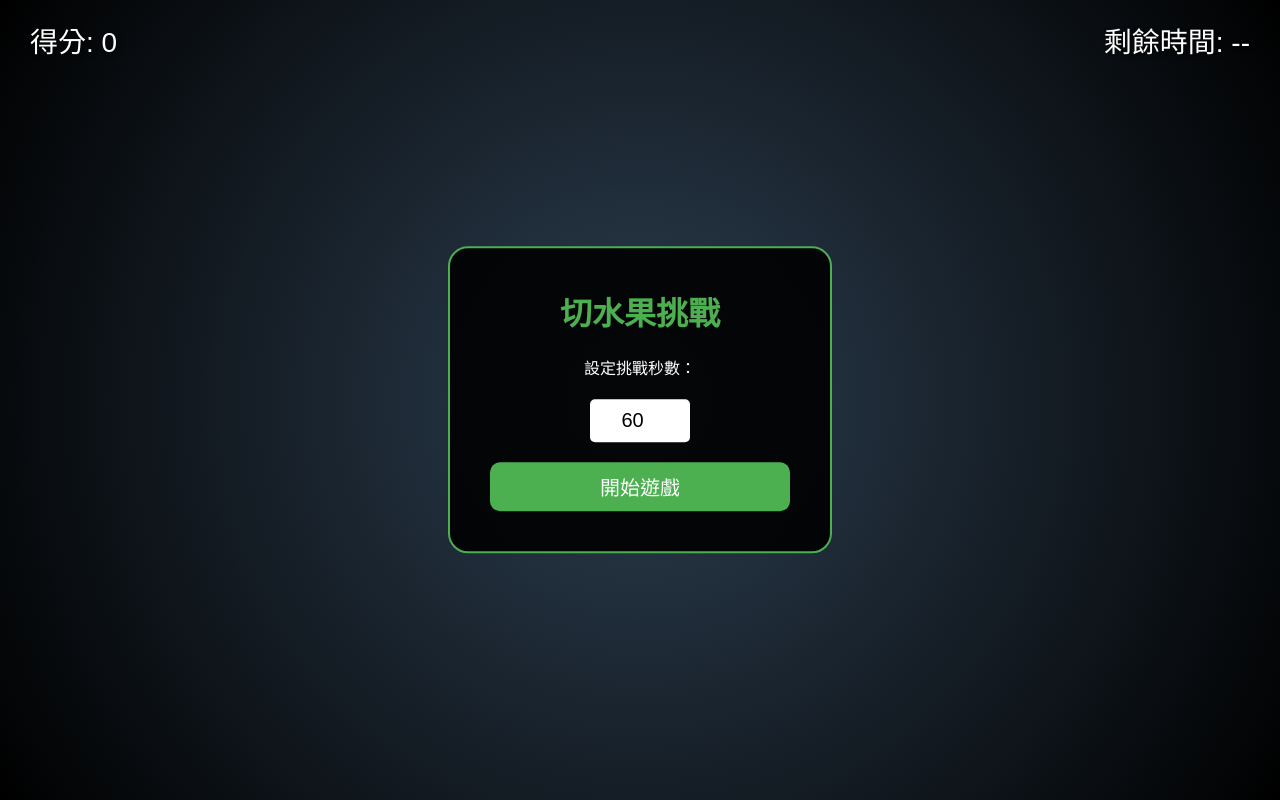
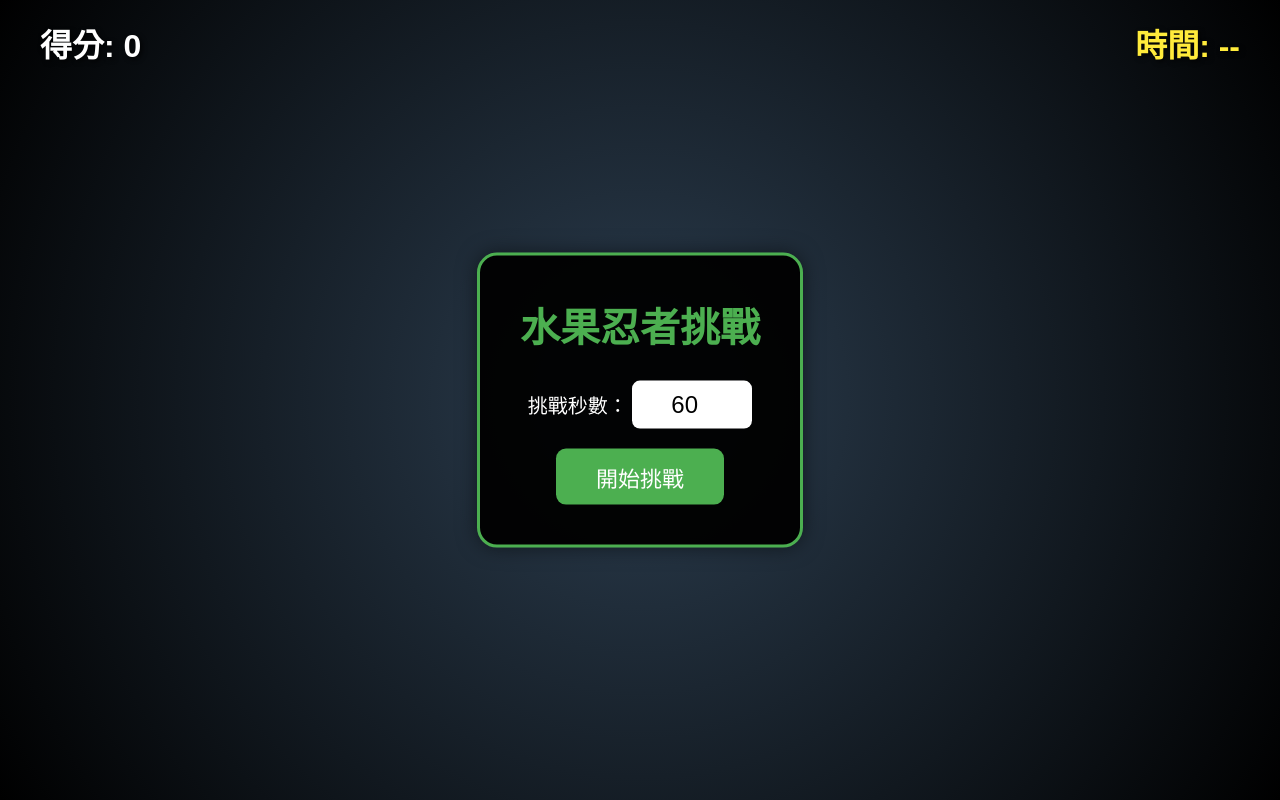
Before and after one commit to s114312-source/s114312-source.github.io, a plain HTML site: page index.html in a window 1280 px wide. Drawn offline with Linux system fonts and the light colour scheme.

Commit message:
Update index.html

```diff
--- a/index.html
+++ b/index.html
@@ -8,44 +8,48 @@
         body {
             margin: 0; padding: 0; overflow: hidden;
             background-color: #1a1a1a; user-select: none;
-            font-family: 'Microsoft JhengHei', Arial, sans-serif;
+            font-family: 'Arial', 'Microsoft JhengHei', sans-serif;
         }
         #game-container { position: relative; width: 100vw; height: 100vh; }
 
-        /* HUD 樣式 (分數與計時) */
+        /* UI 顯示層 (分數與時間) */
         #hud {
             position: absolute; top: 20px; width: 100%;
             display: flex; justify-content: space-between;
-            padding: 0 30px; box-sizing: border-box;
-            color: white; font-size: 28px; z-index: 5;
-            pointer-events: none; text-shadow: 2px 2px 4px rgba(0,0,0,0.8);
+            padding: 0 40px; box-sizing: border-box;
+            z-index: 50; /* 確保在最前方 */
+            pointer-events: none;
         }
-        #timer { color: #ffeb3b; }
+        .info-text {
+            color: white; font-size: 32px; font-weight: bold;
+            text-shadow: 2px 2px 5px rgba(0,0,0,0.8);
+        }
+        #timer-display { color: #ffeb3b; }
 
         canvas { display: block; background: radial-gradient(circle, #2c3e50 0%, #000000 100%); }
 
-        /* 選單與結束畫面的通用樣式 */
+        /* 選單與結束畫面 */
         .overlay {
             position: absolute; top: 50%; left: 50%;
             transform: translate(-50%, -50%);
-            background: rgba(0, 0, 0, 0.9);
+            background: rgba(0, 0, 0, 0.95);
             color: white; padding: 40px; border-radius: 20px;
-            text-align: center; z-index: 100; border: 2px solid #4caf50;
-            min-width: 300px;
+            text-align: center; z-index: 100; border: 3px solid #4caf50;
+            box-shadow: 0 0 20px rgba(0,0,0,0.5);
         }
 
-        h1 { margin-top: 0; color: #4caf50; }
+        h1 { margin-top: 0; color: #4caf50; font-size: 40px; }
+        .input-group { margin: 20px 0; }
         input {
-            width: 80px; padding: 10px; font-size: 20px;
-            border-radius: 5px; border: none; text-align: center;
-            margin: 20px 0;
+            width: 100px; padding: 10px; font-size: 24px;
+            border-radius: 8px; border: none; text-align: center;
         }
         button {
             background: #4caf50; color: white; border: none;
-            padding: 10px 30px; font-size: 20px; cursor: pointer;
-            border-radius: 10px; transition: 0.3s; width: 100%;
+            padding: 12px 40px; font-size: 22px; cursor: pointer;
+            border-radius: 10px; transition: 0.2s;
         }
-        button:hover { background: #45a049; }
+        button:hover { background: #45a049; transform: scale(1.05); }
 
         #game-over-ui { display: none; border-color: #ff5252; }
         #game-over-ui h1 { color: #ff5252; }
@@ -55,21 +59,23 @@
 
     <div id="game-container">
         <div id="hud">
-            <div id="score-display">得分: 0</div>
-            <div id="timer-display">剩餘時間: --</div>
+            <div id="score-display" class="info-text">得分: 0</div>
+            <div id="timer-display" class="info-text">時間: --</div>
         </div>
 
         <div id="start-menu" class="overlay">
-            <h1>切水果挑戰</h1>
-            <label for="time-input">設定挑戰秒數：</label><br>
-            <input type="number" id="time-input" value="60" min="5" max="999"><br>
-            <button onclick="initGame()">開始遊戲</button>
+            <h1>水果忍者挑戰</h1>
+            <div class="input-group">
+                <label style="font-size: 20px;">挑戰秒數：</label>
+                <input type="number" id="time-input" value="60" min="5">
+            </div>
+            <button onclick="pressStart()">開始挑戰</button>
         </div>
 
         <div id="game-over-ui" class="overlay">
-            <h1>時間到！</h1>
-            <p id="final-score-text" style="font-size: 24px;">最終得分: 0</p>
-            <button onclick="showMenu()">回主選單</button>
+            <h1>時間結束</h1>
+            <p id="final-score-text" style="font-size: 30px; margin: 20px 0;">最終得分: 0</p>
+            <button onclick="backToMenu()">返回選單</button>
         </div>
 
         <canvas id="gameCanvas"></canvas>
@@ -92,7 +98,6 @@
         window.addEventListener('resize', resize);
         resize();
 
-        // 遊戲狀態變數
         let score = 0;
         let timeLeft = 0;
         let gameActive = false;
@@ -100,49 +105,44 @@
         let slicedPieces = [];
         let mousePath = [];
         let timerInterval;
-        const gravity = 0.25;
-        const maxPathLength = 8;
+        const gravity = 0.28;
+        const maxPathLength = 10;
         const fruitList = ['🍎', '🍊', '🍉', '🍍', '🍓', '🥝', '🍇', '🍋'];
 
-        // 顯示主選單
-        function showMenu() {
+        function backToMenu() {
             gameOverUI.style.display = "none";
             startMenu.style.display = "block";
             ctx.clearRect(0, 0, canvas.width, canvas.height);
         }
 
-        // 初始化遊戲 (讀取自訂時間)
-        function initGame() {
-            let customTime = parseInt(timeInput.value);
-            if (isNaN(customTime) || customTime < 5) {
-                alert("請輸入至少 5 秒以上的時間！");
-                return;
-            }
+        function pressStart() {
+            let val = parseInt(timeInput.value);
+            if (isNaN(val) || val < 5) val = 60;
 
             score = 0;
-            timeLeft = customTime;
+            timeLeft = val;
             gameActive = true;
             fruits = [];
             slicedPieces = [];
             mousePath = [];
 
             scoreDisplay.innerText = `得分: ${score}`;
-            timerDisplay.innerText = `剩餘時間: ${timeLeft}`;
+            timerDisplay.innerText = `時間: ${timeLeft}`;
 
             startMenu.style.display = "none";
             gameOverUI.style.display = "none";
 
-            // 啟動計時器
-            clearInterval(timerInterval);
+            // 啟動倒數計時器
+            if (timerInterval) clearInterval(timerInterval);
             timerInterval = setInterval(() => {
                 if (gameActive) {
                     timeLeft--;
-                    timerDisplay.innerText = `剩餘時間: ${timeLeft}`;
+                    timerDisplay.innerText = `時間: ${timeLeft}`;
                     if (timeLeft <= 0) endGame();
                 }
             }, 1000);
 
-            animate();
+            requestAnimationFrame(animate);
         }
 
         function endGame() {
@@ -152,17 +152,16 @@
             gameOverUI.style.display = "block";
         }
 
-        // --- 核心類別 ---
         class Fruit {
             constructor() {
                 this.radius = 45;
-                this.x = Math.random() * (canvas.width - 100) + 50;
+                this.x = Math.random() * (canvas.width - 150) + 75;
                 this.y = canvas.height + 50;
-                this.speedY = -(Math.random() * 5 + 13);
-                this.speedX = (Math.random() - 0.5) * 6;
+                this.speedY = -(Math.random() * 6 + 13);
+                this.speedX = (Math.random() - 0.5) * 8;
                 this.char = fruitList[Math.floor(Math.random() * fruitList.length)];
                 this.angle = 0;
-                this.rotationSpeed = (Math.random() - 0.5) * 0.1;
+                this.rotationSpeed = (Math.random() - 0.5) * 0.12;
             }
             update() {
                 this.speedY += gravity;
@@ -174,7 +173,7 @@
                 ctx.save();
                 ctx.translate(this.x, this.y);
                 ctx.rotate(this.angle);
-                ctx.font = "60px Arial";
+                ctx.font = "65px Arial";
                 ctx.textAlign = "center";
                 ctx.textBaseline = "middle";
                 ctx.fillText(this.char, 0, 0);
@@ -195,19 +194,19 @@
             }
             update() {
                 this.speedY += gravity; this.x += this.speedX; this.y += this.speedY;
-                this.opacity -= 0.02;
+                this.opacity -= 0.025;
             }
             draw() {
                 ctx.save();
                 ctx.globalAlpha = Math.max(0, this.opacity);
                 ctx.translate(this.x, this.y);
                 ctx.rotate(this.angle);
-                ctx.font = "60px Arial";
+                ctx.font = "65px Arial";
                 ctx.textAlign = "center";
                 ctx.textBaseline = "middle";
                 ctx.beginPath();
-                if (this.side === 'left') ctx.rect(-60, -60, 60, 120);
-                else ctx.rect(0, -60, 60, 120);
+                if (this.side === 'left') ctx.rect(-70, -70, 70, 140);
+                else ctx.rect(0, -70, 70, 140);
                 ctx.clip();
                 ctx.fillText(this.char, 0, 0);
                 ctx.restore();
@@ -244,12 +243,12 @@
             for (let i = fruits.length - 1; i >= 0; i--) {
                 let f = fruits[i];
                 const dist = Math.hypot(f.x - mouseX, f.y - mouseY);
-                if (dist < 50) {
+                if (dist < 55) {
                     f.slice();
                     score += 10;
                     scoreDisplay.innerText = `得分: ${score}`;
                     fruits.splice(i, 1);
-                    mousePath = [];
+                    mousePath = []; // 關鍵需求：切到後刀光立馬消失
                 }
             }
         });
@@ -260,12 +259,14 @@
             ctx.clearRect(0, 0, canvas.width, canvas.height);
             spawnFruit();
 
+            // 水果更新
             for (let i = fruits.length - 1; i >= 0; i--) {
                 fruits[i].update();
                 fruits[i].draw();
                 if (fruits[i].y > canvas.height + 100) fruits.splice(i, 1);
             }
 
+            // 碎片更新
             for (let i = slicedPieces.length - 1; i >= 0; i--) {
                 slicedPieces[i].update();
                 slicedPieces[i].draw();
```
